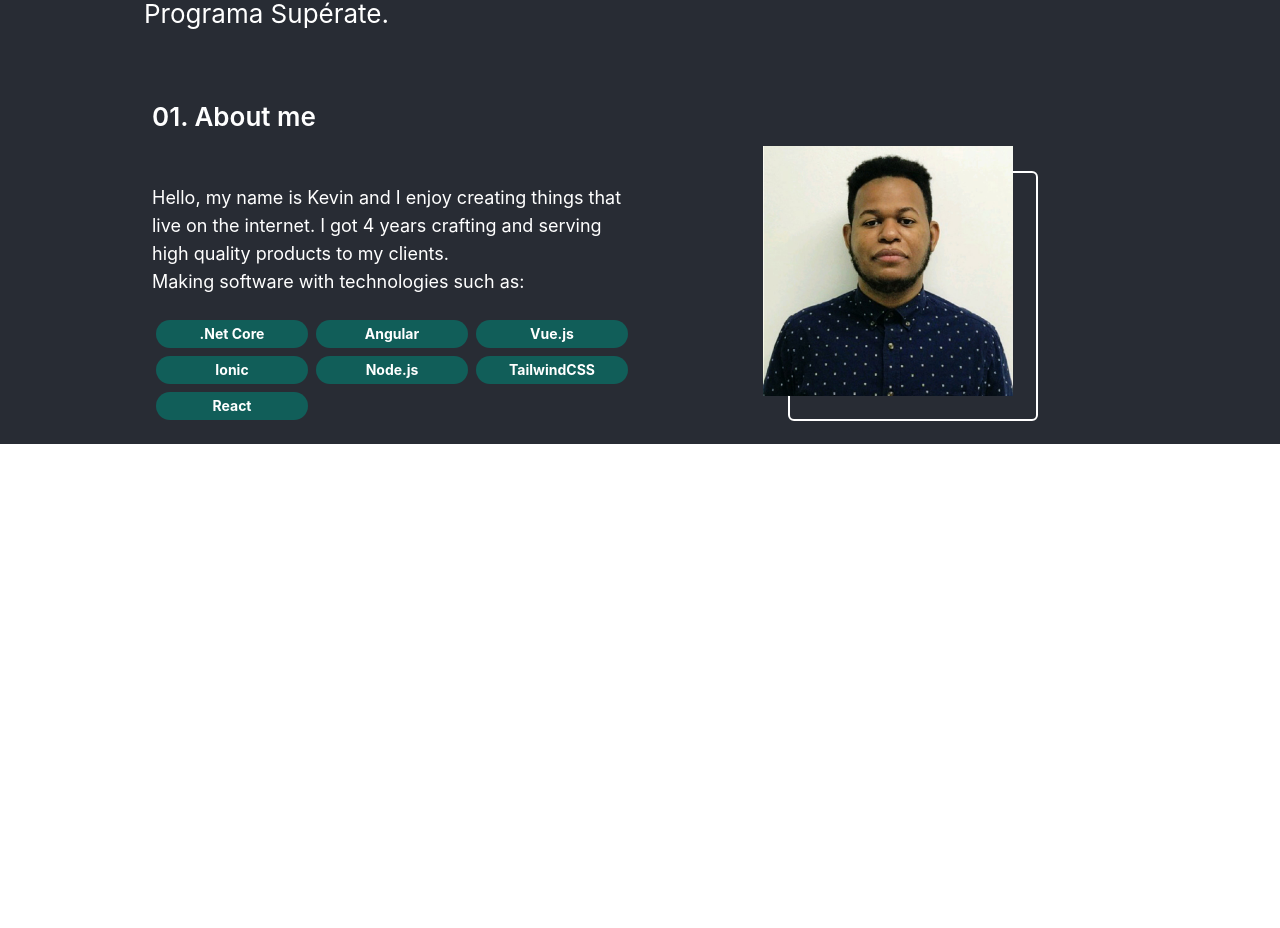
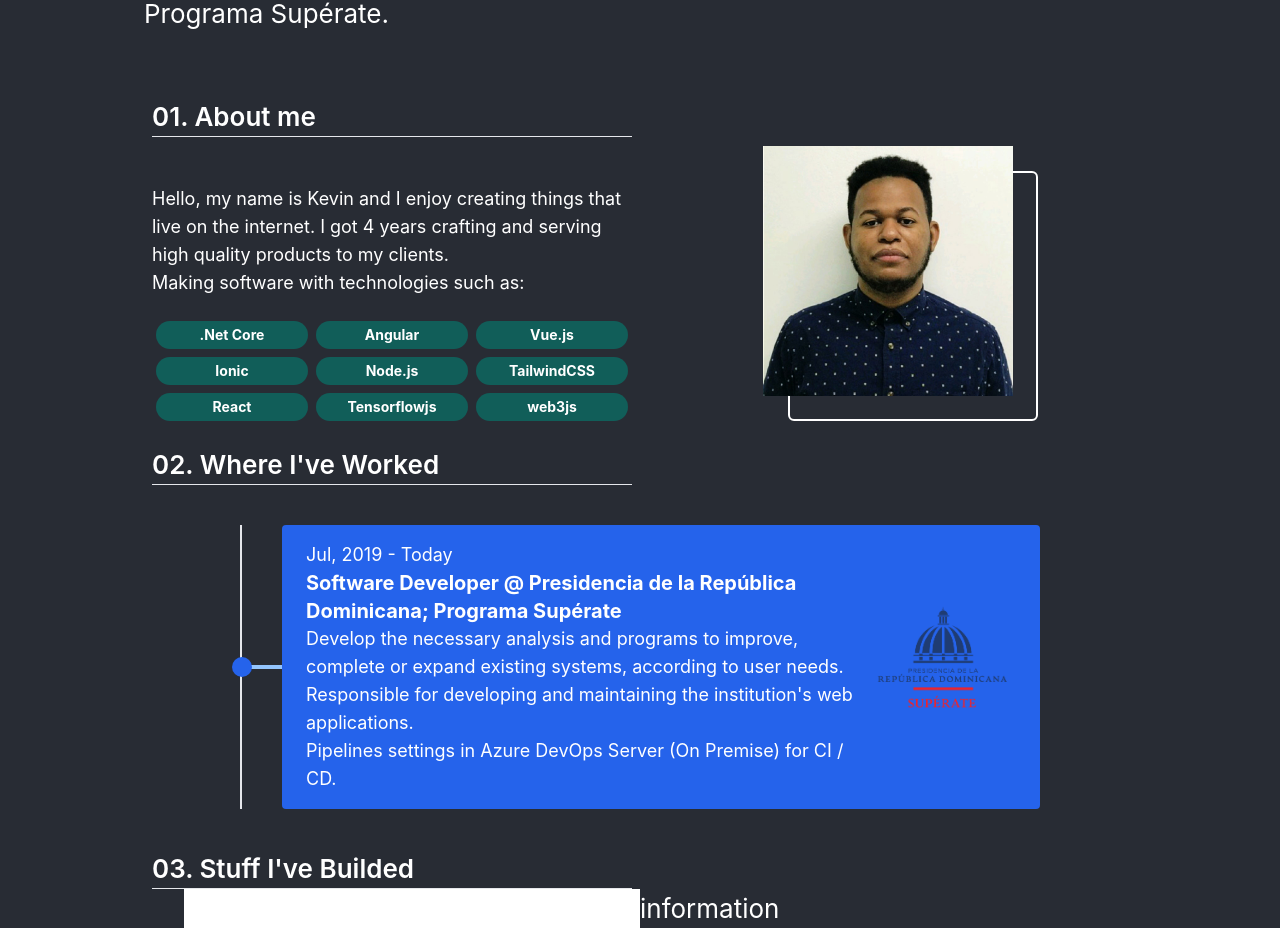
Before and after one commit to kevinHernandez05/kevinHernandez05.github.io, a React (Create React App) app in the folder portfolio/: page / in a window 1280 px wide. Shown: the part 629-1557 px from the top of the page. Before the commit the page ends 1073 px from the top, so only its background shows below. Built offline with nearby package versions, Linux system fonts and the light colour scheme.

Commit message:
componente work places iniciado

```diff
--- a/portfolio/src/App.js
+++ b/portfolio/src/App.js
@@ -4,6 +4,8 @@ import './App.css';
 import Navbar from './components/navbar/navbar';
 import Header from './components/header/header';
 import About from './components/about/about';
+import WorkPlaces from './components/workPlaces/workPlaces';
+import Projects from './components/projects/projects';
 
 
 function App() {
@@ -14,6 +16,8 @@ function App() {
         <Navbar name="Kevin Hernandez" />
         <Header name="Kevin Hernandez" job='Presidencia de la República Dominicana; Programa Supérate.' />
         <About name="Kevin" />
+        <WorkPlaces />
+        <Projects />
 
       </main>
     </div>
--- a/portfolio/src/components/about/about.js
+++ b/portfolio/src/components/about/about.js
@@ -6,6 +6,7 @@ export default function About(props) {
         <section class="px-36 grid grid-cols-2">
             <div class="px-2">
                 <p class="font-semibold">01. About me</p>
+                <hr></hr>
                 <p class="text-lg mt-12">
                     Hello, my name is {props.name} and I enjoy creating things that live on the internet.
                     I got {calculatingYears(2016)} years crafting and serving high quality products to
@@ -21,6 +22,8 @@ export default function About(props) {
                     <span class="m-1 bg-teal-800 rounded-full px-2 font-bold text-sm leading-loose">Node.js</span>
                     <span class="m-1 bg-teal-800 rounded-full px-2 font-bold text-sm leading-loose">TailwindCSS</span>
                     <span class="m-1 bg-teal-800 rounded-full px-2 font-bold text-sm leading-loose">React</span>
+                    <span class="m-1 bg-teal-800 rounded-full px-2 font-bold text-sm leading-loose">Tensorflowjs</span>
+                    <span class="m-1 bg-teal-800 rounded-full px-2 font-bold text-sm leading-loose">web3js</span>
                 </div>
             </div>
 
--- a/portfolio/src/components/projects/projects.js
+++ b/portfolio/src/components/projects/projects.js
@@ -0,0 +1,28 @@
+import Bluely from './images/bluely.png';
+
+
+export default function projects(props) {
+    return (
+        <section class="px-36">
+            <div class="grid grid-cols-2">
+                <div class="px-2">
+                    <p class="font-semibold">03. Stuff I've Builded</p>
+                    <hr></hr>
+                </div>
+            </div>
+
+            <div class="grid grid-cols-2 px-10">
+                <div class="bg-white">
+
+                </div>
+                <div class="">
+                    information
+                </div>
+
+
+            </div>
+
+
+        </section>
+    )
+}
--- /dev/null
+++ b/portfolio/src/components/workPlaces/workPlaces.js
@@ -0,0 +1,37 @@
+import Superate from './images/superate.png';
+
+export default function workPlaces(props) {
+    return (
+        <section class="px-36">
+            <div class="grid grid-cols-2">
+                <div class="px-2">
+                    <p class="font-semibold">02. Where I've Worked</p>
+                    <hr></hr>
+                </div>
+            </div>
+
+            <div class="px-24">
+                <div class="border-l-2 mt-10">
+                    <div class="transform transition cursor-pointer hover:-translate-y-2 ml-10 relative flex items-center px-6 py-4 bg-blue-600 text-white rounded mb-10 flex-col md:flex-row space-y-4 md:space-y-0">
+
+                        <div class="w-5 h-5 bg-blue-600 absolute -left-10 transform -translate-x-2/4 rounded-full z-10 mt-2 md:mt-0"></div>
+                        <div class="w-10 h-1 bg-blue-300 absolute -left-10 z-0"></div>
+
+                        <div class="flex-auto">
+                            <h1 class="text-lg">Jul, 2019 - Today</h1>
+                            <h1 class="text-xl font-bold">Software Developer @ Presidencia de la República Dominicana; Programa Supérate</h1>
+                            <ul>
+                                <li class="text-lg">Develop the necessary analysis and programs to improve, complete or expand existing systems, according to user needs.</li>
+                                <li class="text-lg">Responsible for developing and maintaining the institution's web applications.</li>
+                                <li class="text-lg">Pipelines settings in Azure DevOps Server (On Premise) for CI / CD.</li>
+                            </ul>
+                        </div>
+                        <img height='150px' width='150px' class="text-center text-white hover:text-gray-300" src={Superate}></img>
+                    </div>
+
+                </div>
+            </div>
+
+        </section>
+    );
+}
```
Also changed, not shown: portfolio/src/components/projects/images/bluely.png (added), portfolio/src/components/workPlaces/images/superate.png (added).
